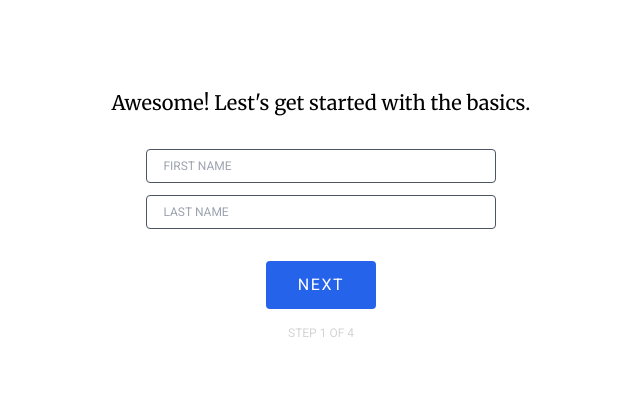
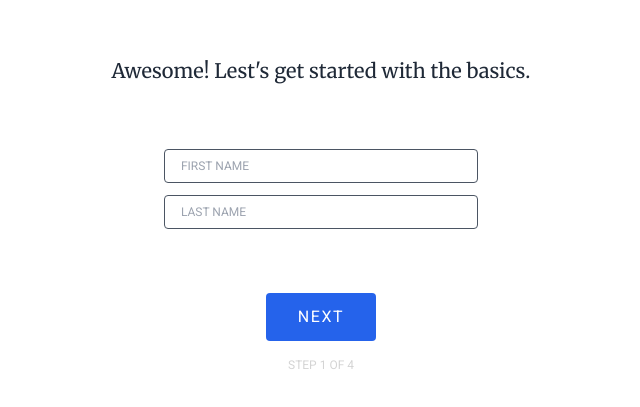
Before and after one commit to Zuniga63/mega_tv_services, a Next.js app in the folder client/: page /subscriptions in a window 1280 px wide. Shown: the part 185-592 px from the top of the page, without its empty margins (319-959 px from the left). Built offline with nearby package versions, Linux system fonts and the light colour scheme; no server answers.

Commit message:
style: update max width in the step card
and remove the max width in other components

```diff
--- a/client/src/components/FirstStep.tsx
+++ b/client/src/components/FirstStep.tsx
@@ -35,7 +35,7 @@ function FirstStep() {
       action={goNextStep}
       actionContent="Next"
     >
-      <div className="w-10/12 mx-auto flex flex-col gap-y-3">
+      <div className="flex flex-col gap-y-3">
         <TextInput
           title="First Name"
           placeholder="First Name"
--- a/client/src/components/SecondStep.tsx
+++ b/client/src/components/SecondStep.tsx
@@ -63,7 +63,7 @@ function SecondStep() {
       disabledAction={!Boolean(selectBuilding) || !Boolean(apt)}
     >
       <div className="relative mb-40">
-        <div className="grid grid-cols-4 gap-x-2 max-w-xl mb-4">
+        <div className="grid grid-cols-4 gap-x-2 mb-4">
           <div className="col-span-3">
             <TextInput
               title="Please Type in your street address"
--- a/client/src/components/StepCard.tsx
+++ b/client/src/components/StepCard.tsx
@@ -23,14 +23,20 @@ function StepCard({
   const { step, maxStep } = useAppSelector(subscriptionSelector);
   return (
     <section>
-      <header className="mb-8">
-        <h2 className="text-center text-xl font-display">{title}</h2>
-        {description && <p>{description}</p>}
+      <header className="mb-16">
+        <h2 className="text-center text-xl font-display text-gray-800">
+          {title}
+        </h2>
+        {description && (
+          <p className="mt-4 text-xs text-gray-700 text-center">
+            {description}
+          </p>
+        )}
       </header>
 
-      {children}
+      <div className="w-9/12 mx-auto">{children}</div>
 
-      <footer className="mt-8 flex flex-col justify-center items-center">
+      <footer className="mt-16 flex flex-col justify-center items-center">
         <div>
           {action && (
             <Button onClick={action} disabled={disabledAction}>
```
